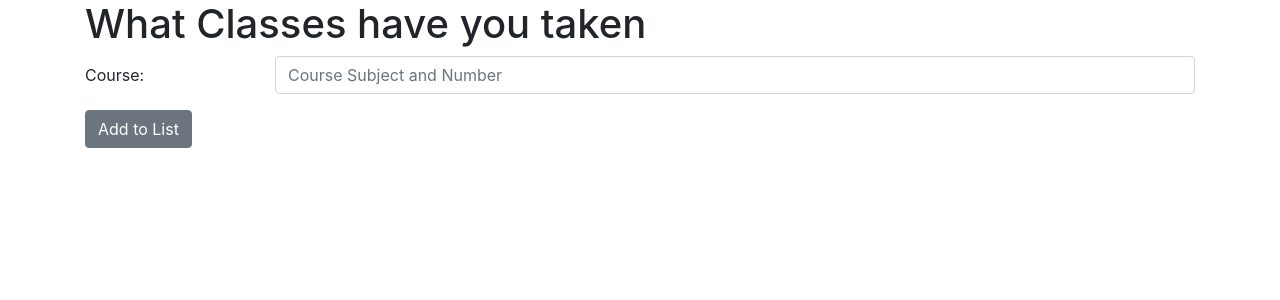
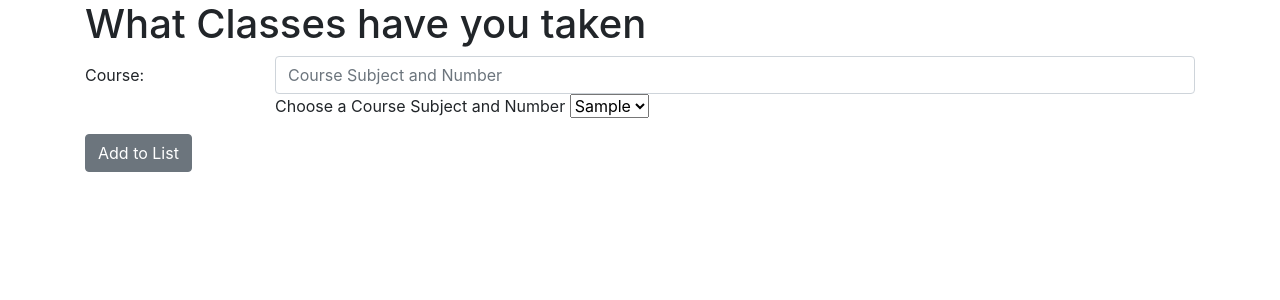
Before and after one commit to CS222-UIUC/course-project-group-89, a Flask app: template templates/index.html in a window 1280 px wide. Shown: the top 300 px of the page. Run offline with Flask 2, Linux system fonts and the light colour scheme; the template is opened without the code that fills it: most values are stand-ins (such as "Sample title", 1, 10 or a date in 2020); some libraries are stand-ins or nearby versions.

Commit message:
Update index.html

```diff
--- a/templates/index.html
+++ b/templates/index.html
@@ -40,10 +40,17 @@
       <h1>What Classes have you taken</h1>
 
       <div class="form-group row">
+
         <label for="course1" class="col-sm-2 col-form-label">Course:</label>
         <div class="col-sm-10">
-          <input type="text" class="form-control" id="course" name="course" placeholder="Course Subject and Number">
+          <input type="text" class="form-control selectpicker"   id="course" name="course" placeholder="Course Subject and Number">
+            Choose a Course Subject and Number  <SELECT name="course">
+            {% for c in cs_req %}
+            <option value= "{{c}}" SELECTED>{{c}}</option>"
+            {% endfor %}
+            </SELECT>
         </div>
+
       </div>
 
       <button onclick="sendPOST();" class="btn btn-secondary">Add to List</button>
@@ -51,5 +58,10 @@
       <div id="content">
       </div>
     </div>
+    <script>
+      $(document).ready(function(){
+        $('.selectpicker').selectpicker();
+      })
+    </script>
   </body>
 </html>
```
